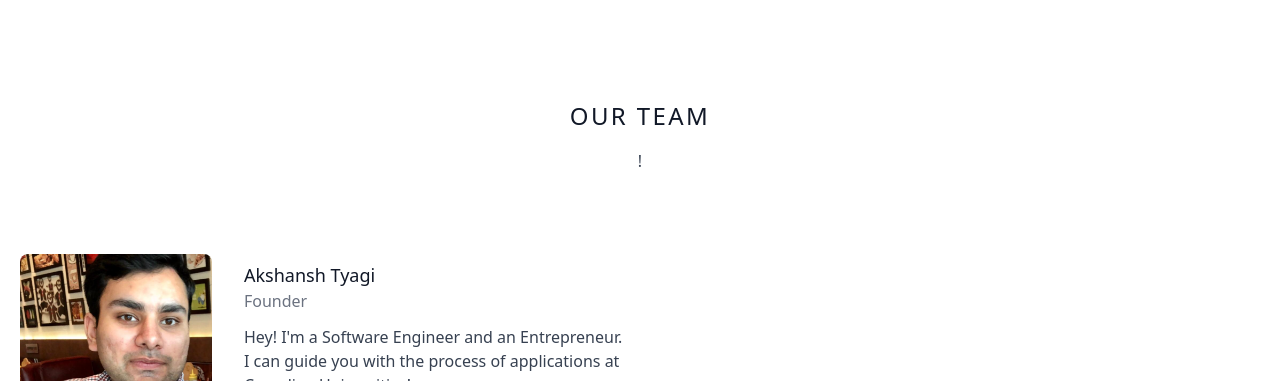
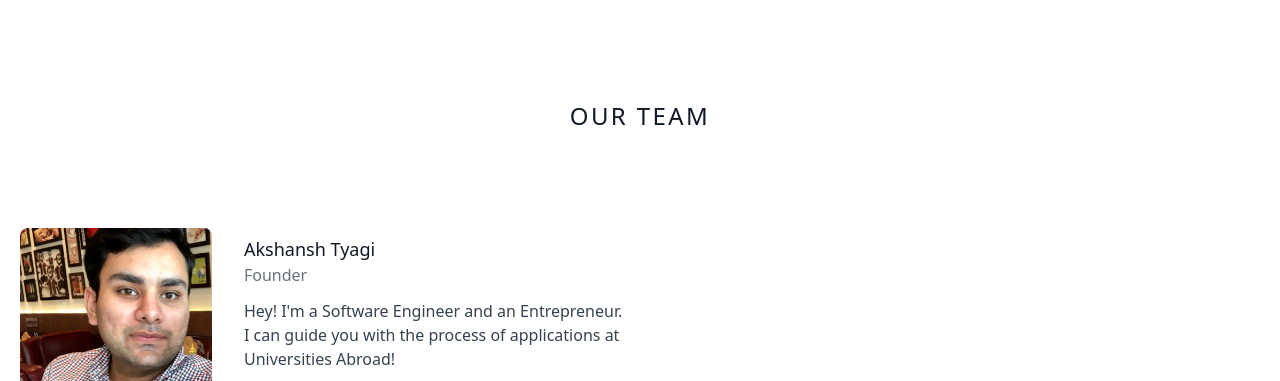
Before and after one commit to akshanshtyagi/uni_board, a plain HTML site: page about.html in a window 1280 px wide. Shown: the part 76-457 px from the top of the page. Drawn offline with nearby package versions, Linux system fonts and the light colour scheme.

Commit message:
Update about.html

```diff
--- a/about.html
+++ b/about.html
@@ -39,7 +39,7 @@
     <div class="container px-5 py-24 mx-auto">
       <div class="flex flex-col text-center w-full mb-20">
         <h1 class="text-2xl font-medium title-font mb-4 text-gray-900 tracking-widest">OUR TEAM</h1>
-        <p class="lg:w-2/3 mx-auto leading-relaxed text-base">!</p>
+        <p class="lg:w-2/3 mx-auto leading-relaxed text-base"></p>
       </div>
 
     <div class="flex flex-wrap -m-4">
@@ -49,7 +49,7 @@
           <div class="flex-grow sm:pl-8">
             <h2 class="title-font font-medium text-lg text-gray-900">Akshansh Tyagi</h2>
             <h3 class="text-gray-500 mb-3">Founder</h3>
-            <p class="mb-4">Hey! I'm a Software Engineer and an Entrepreneur. I can guide you with the process of applications at Canadian Universities!</p>
+            <p class="mb-4">Hey! I'm a Software Engineer and an Entrepreneur. I can guide you with the process of applications at Universities Abroad!</p>
             <span class="inline-flex">
                 <a href= "https://www.linkedin.com/in/akshanshtyagi"  class="ml-3 text-gray-500">
               <svg fill="currentColor" stroke="currentColor" stroke-linecap="round" stroke-linejoin="round" stroke-width="0" class="w-5 h-5" viewBox="0 0 24 24">
```
